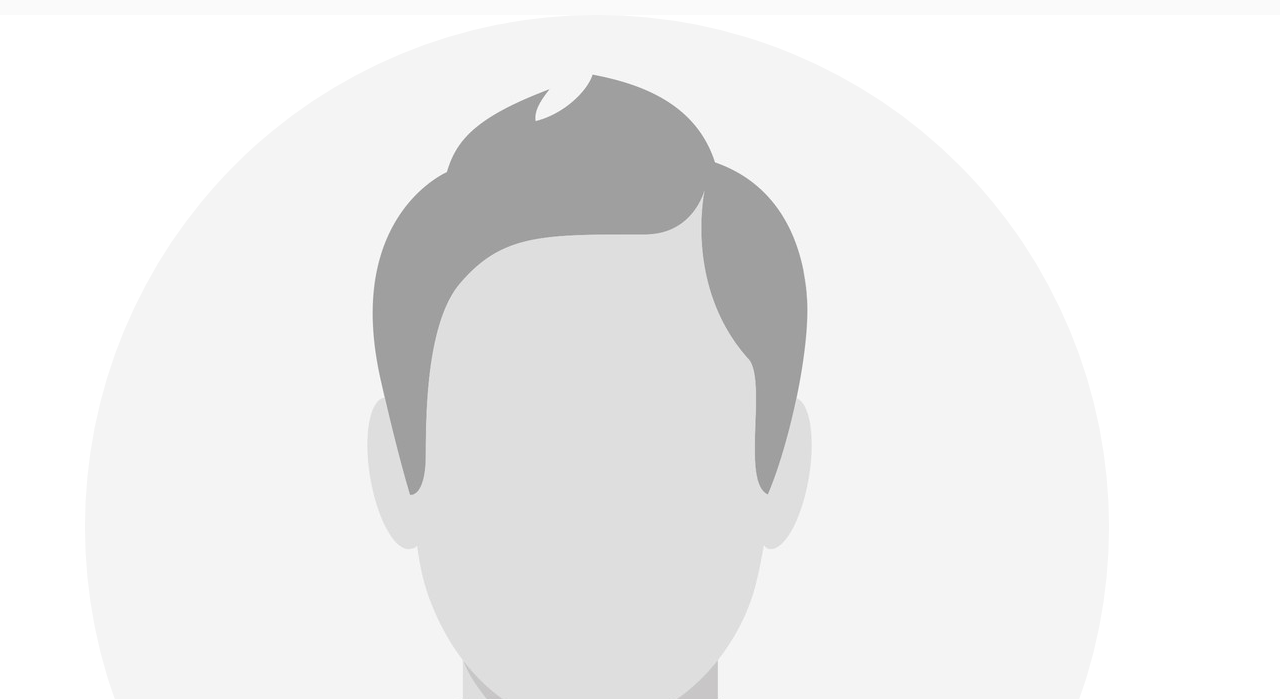
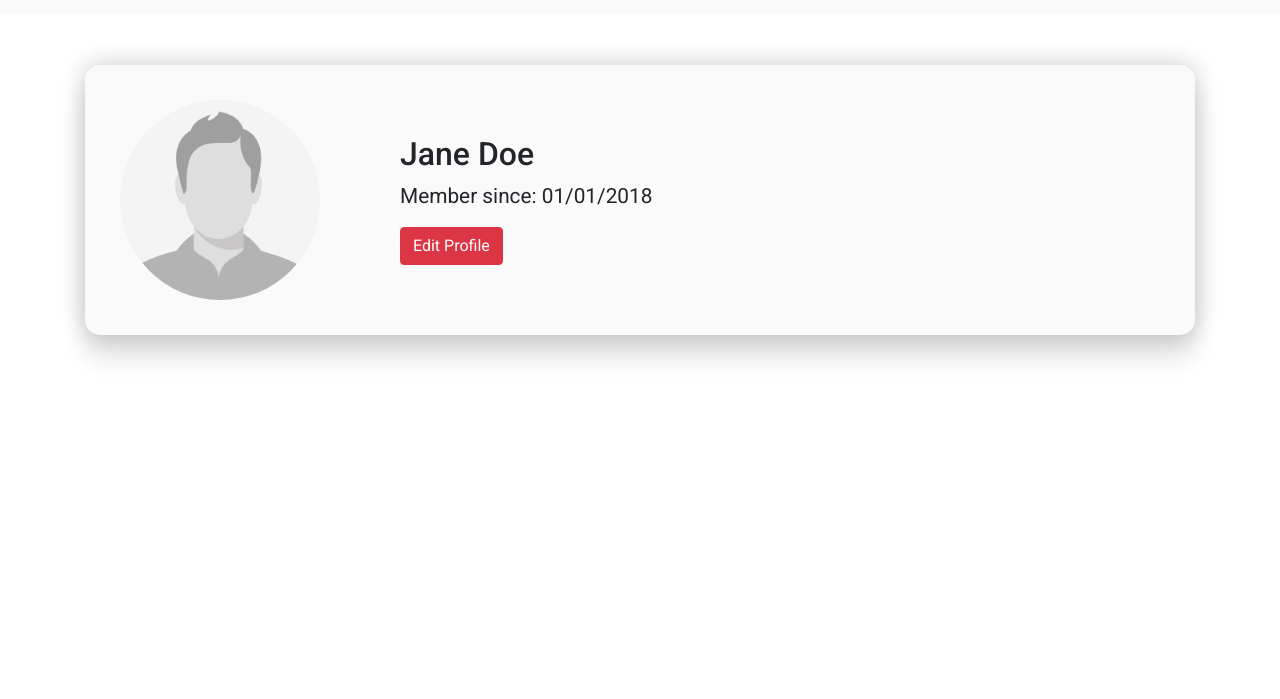
Before and after one commit to MaxBardus/UXNexus, a plain HTML site: page userprofile.html in a window 1280 px wide. Shown: the part 79-778 px from the top of the page. Drawn offline with nearby package versions, Linux system fonts and the light colour scheme.

Commit message:
userprofile is in progrss

```diff
--- a/css/profile.css
+++ b/css/profile.css
@@ -14,3 +14,40 @@
 
 
     /* ========================= Profile Cards ======================== */
+    .profile {
+        margin-top: 50px;
+        background-color: #FAFAFA;
+        display: flex;
+
+        flex-direction: row;
+        flex-wrap: wrap;
+
+        box-shadow: 0 0 24px 0 rgba(0,0,0,0.22), 0 24px 24px 0 rgba(0,0,0,0.1);
+        border-radius: 15px;
+        padding-top: 35px;
+        padding-bottom: 35px;
+        padding-left: 35px;
+    }
+
+
+
+    /* ========================= Inner Card ======================== */
+
+    .user-title-section {
+       display: flex;
+        flex-wrap: wrap;
+        align-items: center;
+
+    }
+
+   .profile-img {
+       width: 200px;
+       height: 200px;
+   }
+
+   .profile-user-title {
+    font-family: "Roboto", sans-serif;
+    font-size: 1.3em;
+    text-align: left;
+    margin-left: 5rem;
+   }
--- a/userprofile.html
+++ b/userprofile.html
@@ -85,16 +85,15 @@
 
 <div class="container">
    <div class="profile">
-            <div class="profile-card">
+       <div class="user-title-section">
            <div class="profile-user-pic">
-                    <img src="assets/profile-img.jpg" alt="Profiel Image" class="img-fluid rounded-circle">
+               <img src="assets/profile-img.jpg" alt="Profile Image" class="rounded-circle profile-img">
            </div>
            <div class="profile-user-title">
-                    <div class="profile-user-name">
-                        Jane Doe
-                    </div>
-                    <div class="profile-user-since">
-                        01/01/2018
+               <h2>Jane Doe</h2>
+               <p>Member since: 01/01/2018</p>
+               <div class="edit-btn">
+                   <button class="btn btn-danger">Edit Profile</button>
                </div>
            </div>
        </div>
```
Lines whose indentation alone changed are shown as unchanged.
